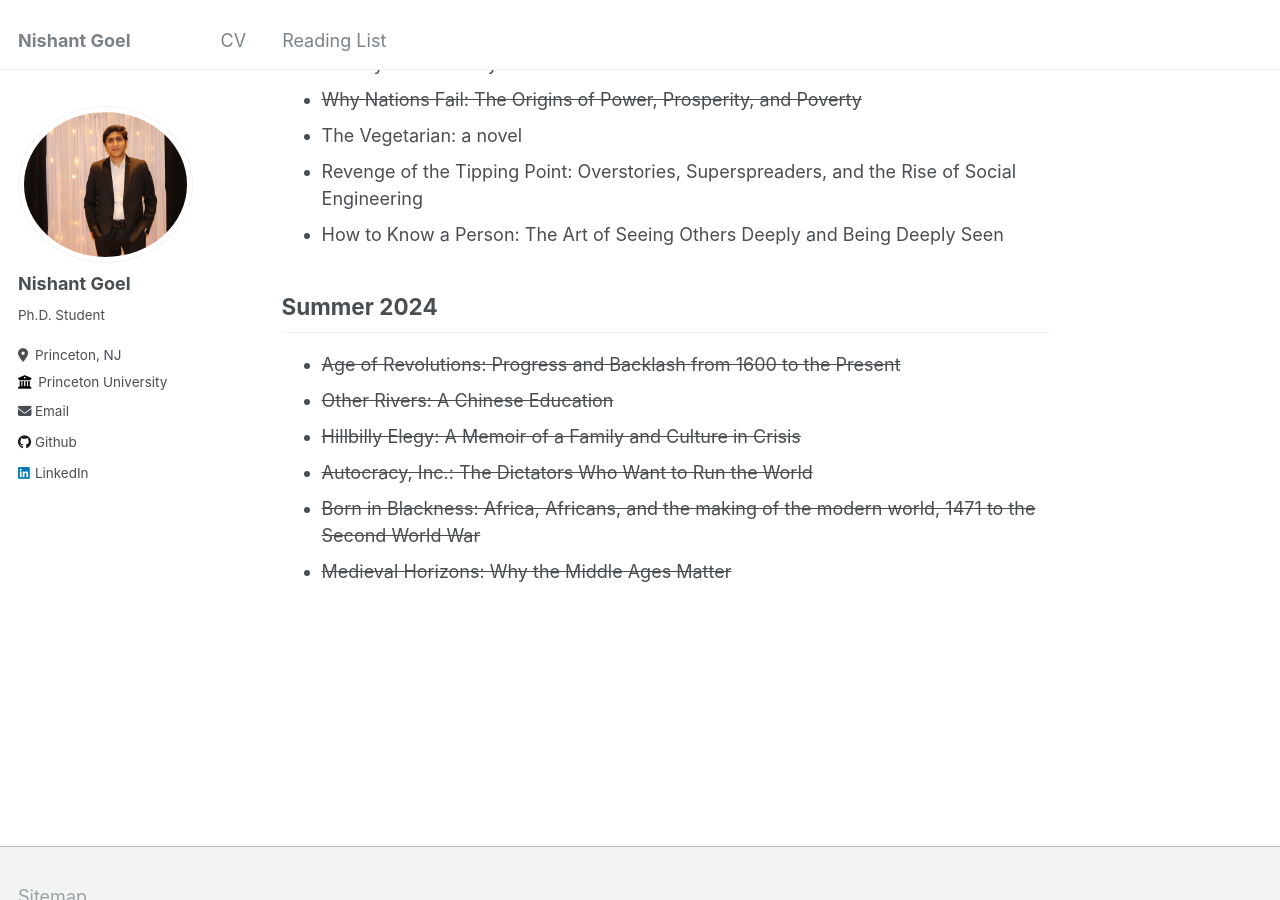
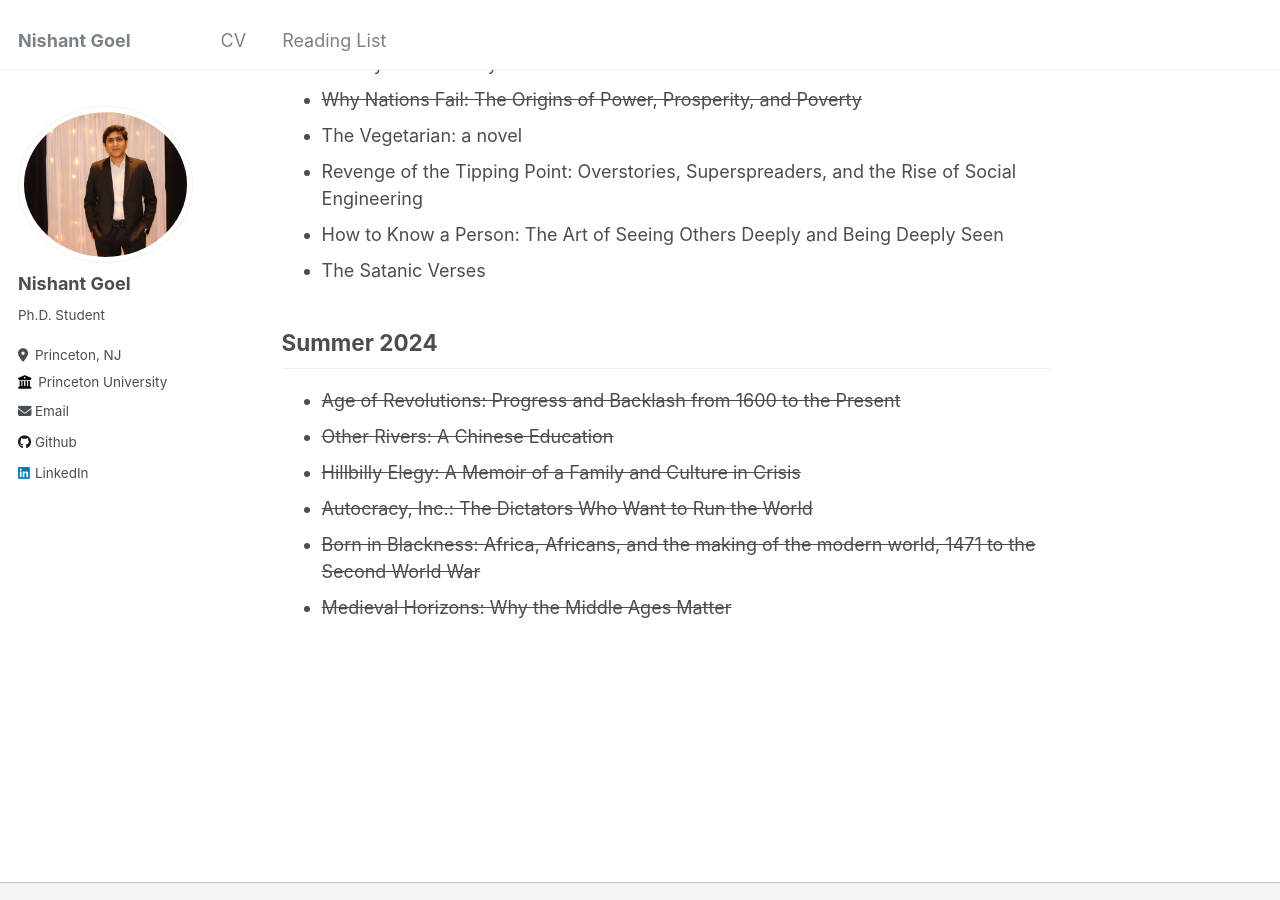
Before and after one commit to nish-goel/nish-goel.github.io, a Jekyll site: the page built from _pages/markdown.md, in a window 1280 px wide and 900 px high, scrolled down 371 px. Built offline with Jekyll 4.4.1, drawn with Linux system fonts in a browser that asks for light colours.

Commit message:
Update markdown.md

```diff
--- a/_pages/markdown.md
+++ b/_pages/markdown.md
@@ -17,6 +17,7 @@ redirect_from:
 * The Vegetarian: a novel
 * Revenge of the Tipping Point: Overstories, Superspreaders, and the Rise of Social Engineering
 * How to Know a Person: The Art of Seeing Others Deeply and Being Deeply Seen
+* The Satanic Verses
 
 
 ## Summer 2024
```
